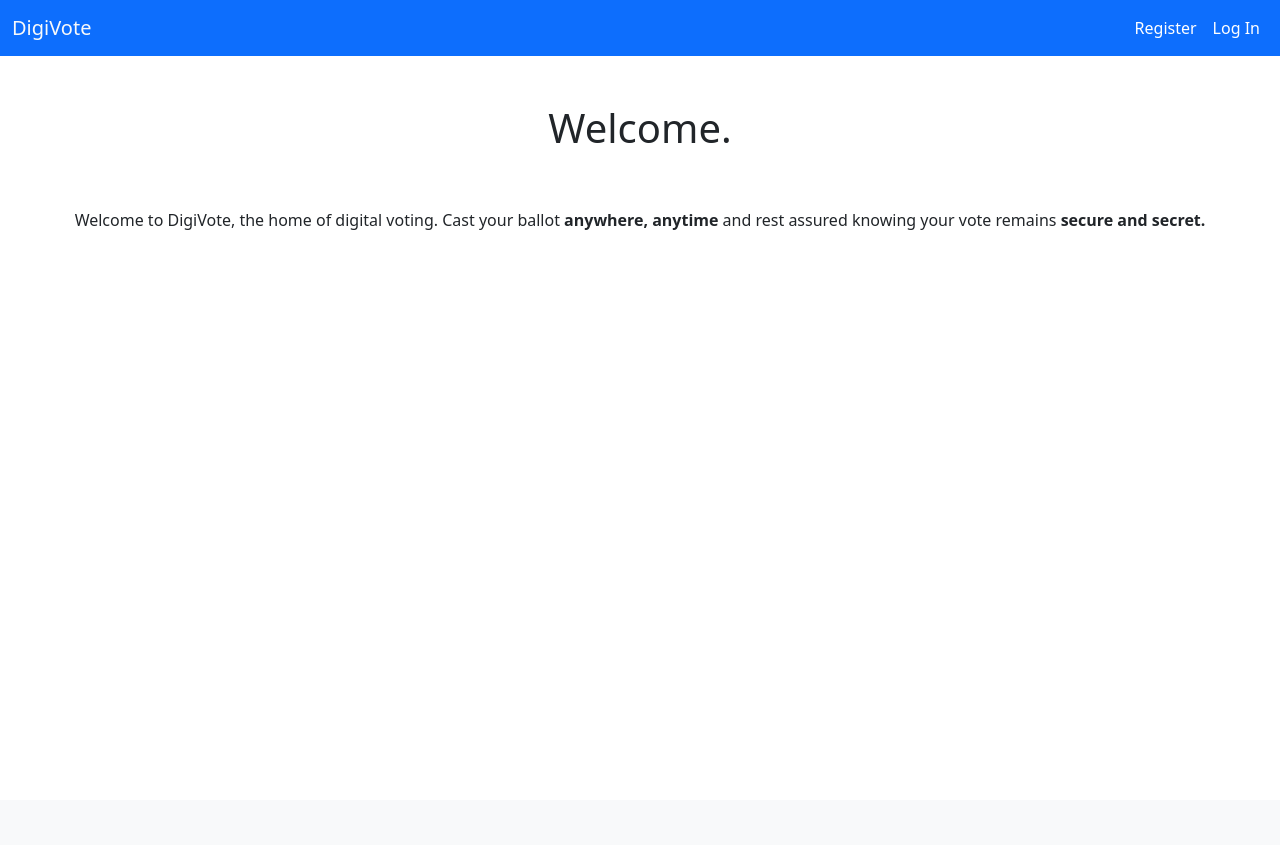
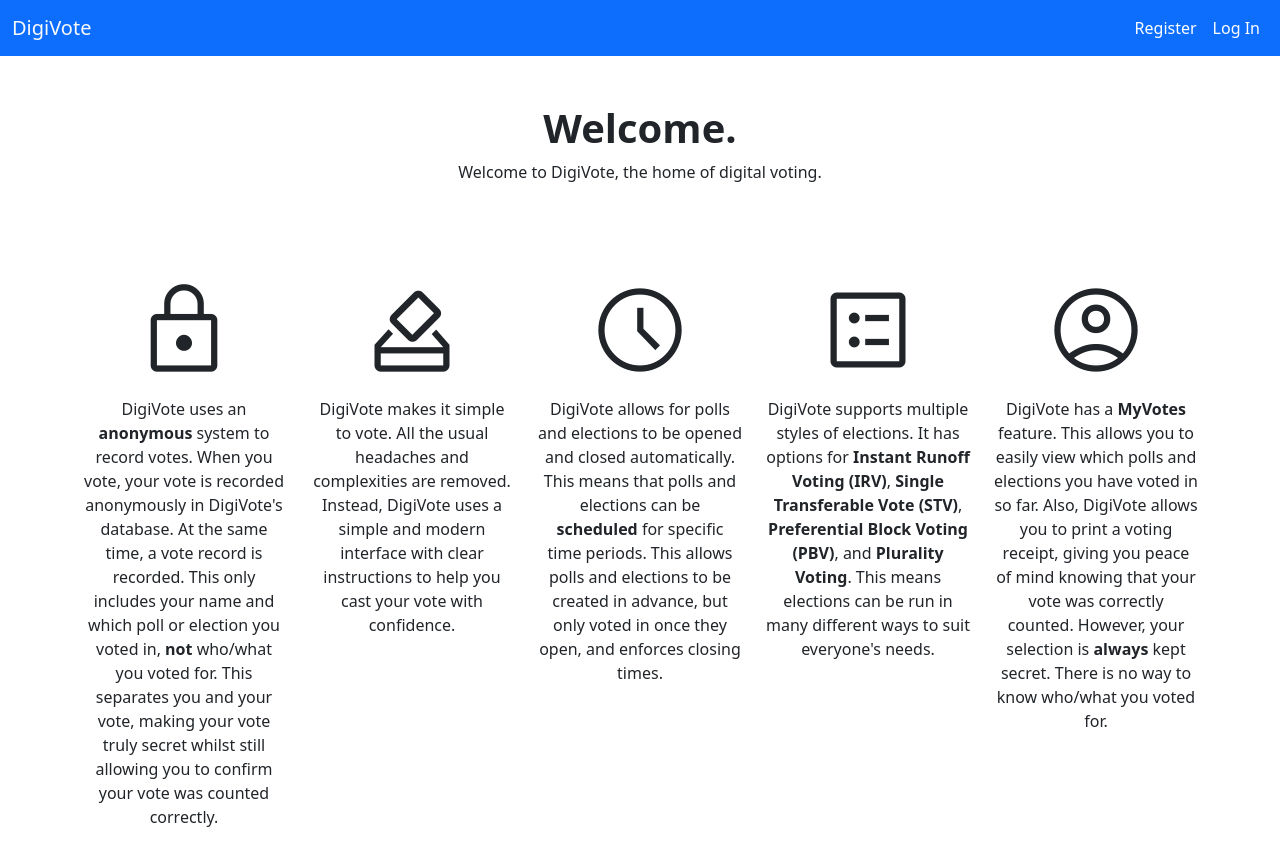
Before and after one commit to LiamSpatola/DigiVote, a Django app: page / in a window 1280 px wide. Before the commit the page ends 230 px from the top, so only its background shows below. Run offline with Django 5.2, Linux system fonts and the light colour scheme; data that the repository does not hold is empty; some libraries are stand-ins or nearby versions.

Commit message:
Updated index.html to make the home page better

```diff
--- a/digivote/vote/templates/index.html
+++ b/digivote/vote/templates/index.html
@@ -3,6 +3,31 @@
 {% block title %}Home{% endblock %}
 
 {% block body %}
-<h1 class="text-center p-5">Welcome.</h1>
-<p class="text-center">Welcome to DigiVote, the home of digital voting. Cast your ballot <strong>anywhere, anytime</strong> and rest assured knowing your vote remains <strong>secure and secret.</strong></p>
+<h1 class="text-center pt-5"><strong>Welcome.</strong></h1>
+<p class="text-center pb-5">Welcome to DigiVote, the home of digital voting.</p>
+
+<div class="container mt-5">
+    <div class="row align-items-start">
+        <div class="col">
+            <h1 class="text-center"><span class="material-symbols-outlined" style="font-size: 100px;">lock</span></h1>
+            <p class="text-center">DigiVote uses an <strong>anonymous</strong> system to record votes. When you vote, your vote is recorded anonymously in DigiVote's database. At the same time, a vote record is recorded. This only includes your name and which poll or election you voted in, <strong>not</strong> who/what you voted for. This separates you and your vote, making your vote truly secret whilst still allowing you to confirm your vote was counted correctly.</p>
+        </div>
+        <div class="col">
+            <h1 class="text-center"><span class="material-symbols-outlined" style="font-size: 100px;">how_to_vote</span></h1>
+            <p class="text-center">DigiVote makes it simple to vote. All the usual headaches and complexities are removed. Instead, DigiVote uses a simple and modern interface with clear instructions to help you cast your vote with confidence.</p>
+        </div>
+        <div class="col">
+            <h1 class="text-center"><span class="material-symbols-outlined" style="font-size: 100px;">schedule</span></h1>
+            <p class="text-center">DigiVote allows for polls and elections to be opened and closed automatically. This means that polls and elections can be <strong>scheduled</strong> for specific time periods. This allows polls and elections to be created in advance, but only voted in once they open, and enforces closing times.</p>
+        </div>
+        <div class="col">
+            <h1 class="text-center"><span class="material-symbols-outlined" style="font-size: 100px;">ballot</span></h1>
+            <p class="text-center">DigiVote supports multiple styles of elections. It has options for <strong>Instant Runoff Voting (IRV)</strong>, <strong>Single Transferable Vote (STV)</strong>, <strong>Preferential Block Voting (PBV)</strong>, and <strong>Plurality Voting</strong>. This means elections can be run in many different ways to suit everyone's needs.</p>
+        </div>
+        <div class="col">
+            <h1 class="text-center"><span class="material-symbols-outlined" style="font-size: 100px;">account_circle</span></h1>
+            <p class="text-center">DigiVote has a <strong>MyVotes</strong> feature. This allows you to easily view which polls and elections you have voted in so far. Also, DigiVote allows you to print a voting receipt, giving you peace of mind knowing that your vote was correctly counted. However, your selection is <strong>always</strong> kept secret. There is no way to know who/what you voted for.</strong></p>
+        </div>
+    </div>
+</div>
 {% endblock %}
```
